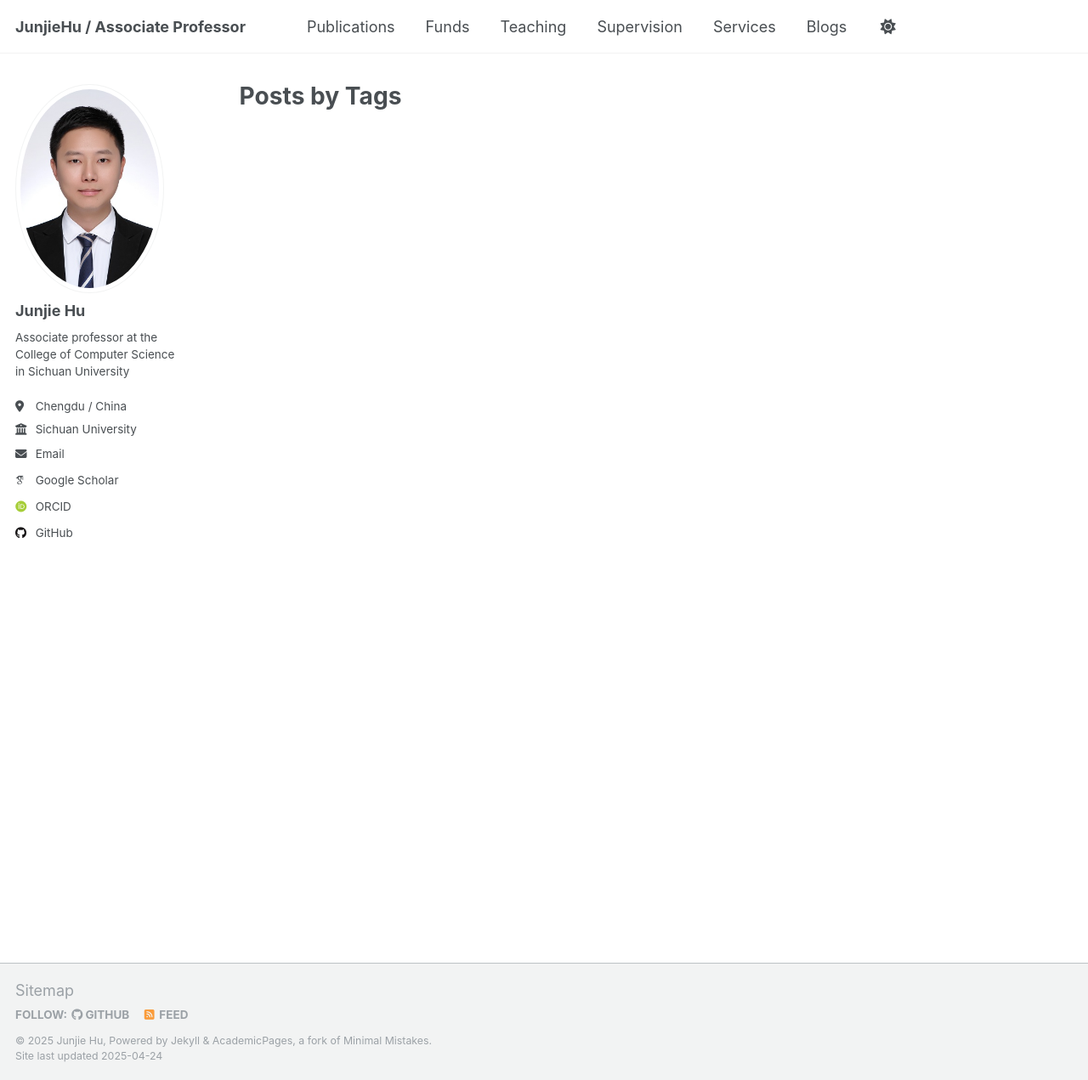
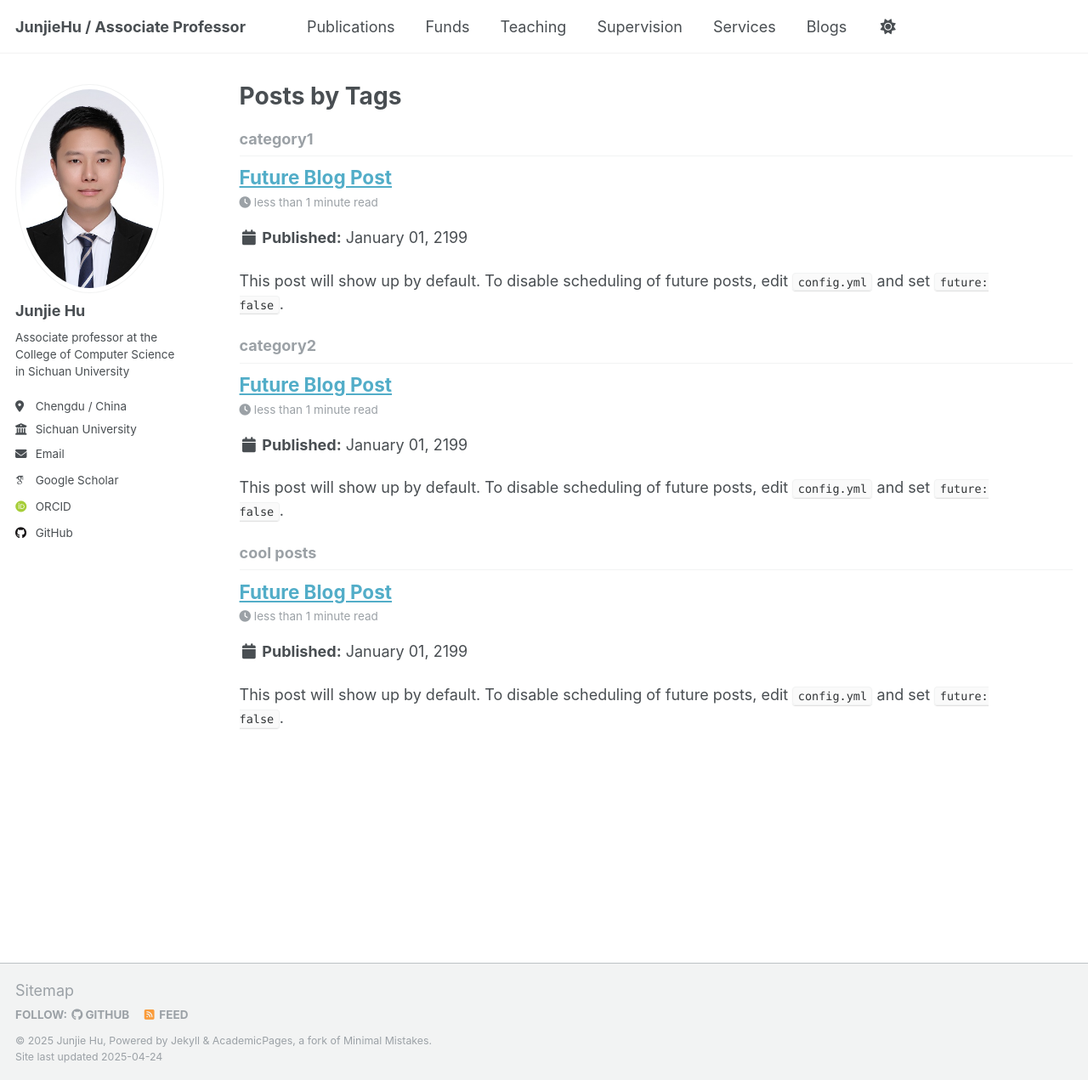
Before and after one commit to JunjieHuSCU/junjiehuscu.github.io, a Jekyll site: the page built from _pages/tag-archive.html, in a window 1280 px wide and 1271 px high. Shown: the whole window at 85% size. Built offline with Jekyll 4.4.1, drawn with Linux system fonts in a browser that asks for light colours; some web fonts are replaced.

Commit message:
upgrade posts

```diff
--- a/_posts/empty.md
+++ b/_posts/2199-01-01-future-post.md
@@ -3,9 +3,9 @@ title: 'Future Blog Post'
 date: 2199-01-01
 permalink: /posts/2012/08/blog-post-4/
 tags:
-  - tag1
-  - tag2
-  - tag3
+  - cool posts
+  - category1
+  - category2
 ---
 
 This post will show up by default. To disable scheduling of future posts, edit `config.yml` and set `future: false`.
```
